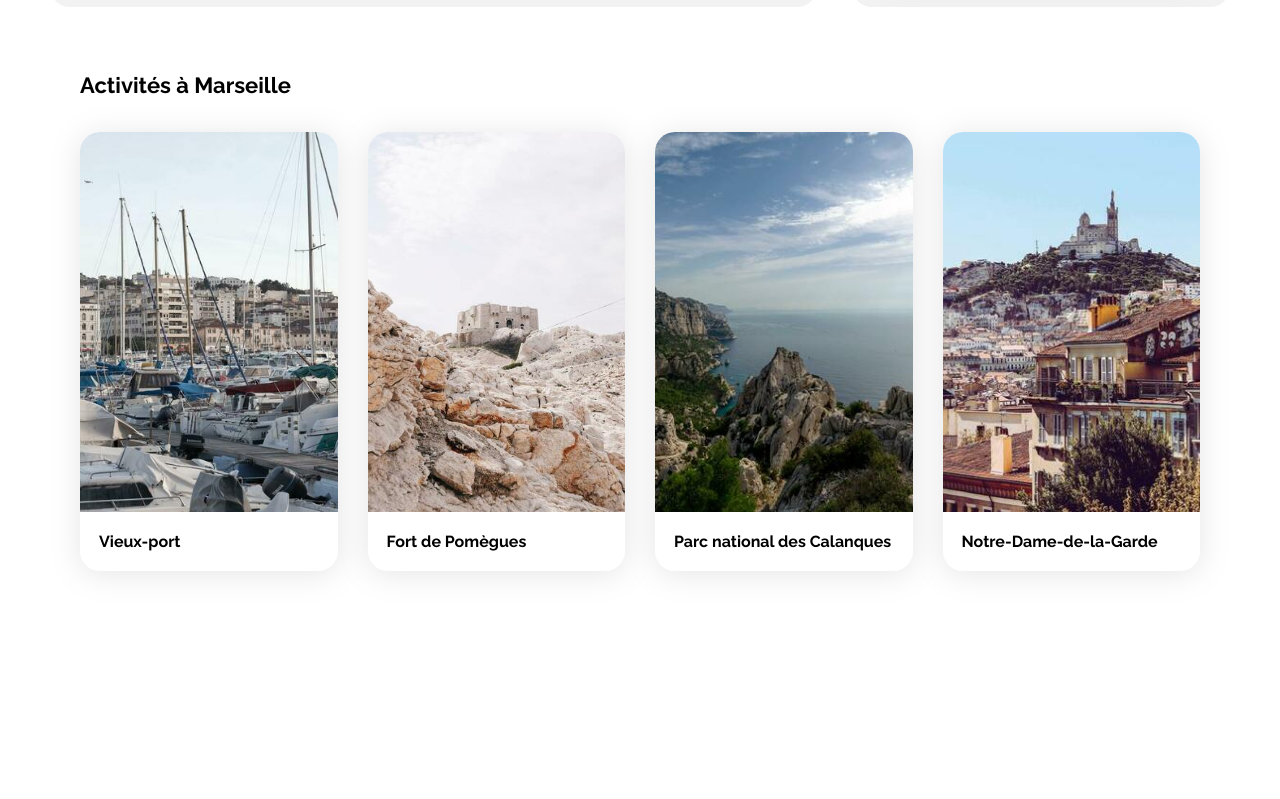
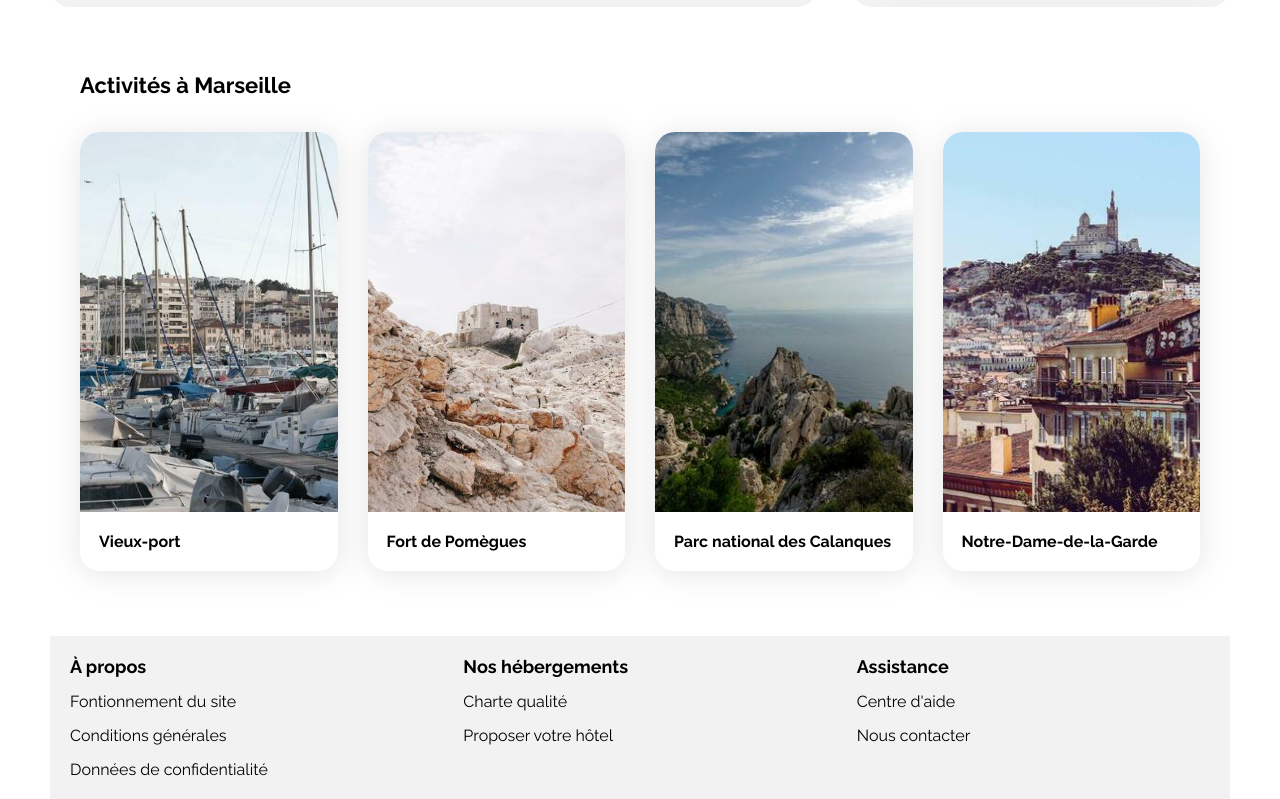
Before and after one commit to Mathieu-Poclet/OpenClassroomsProjet2, a plain HTML site: page index.html in a window 1280 px wide. Shown: the part 1032-1831 px from the top of the page. Before the commit the page ends 1668 px from the top, so only its background shows below. Drawn offline with Linux system fonts and the light colour scheme.

Commit message:
Intégration de la partie footer

```diff
--- a/css/style.css
+++ b/css/style.css
@@ -383,6 +383,29 @@ h1 {
 
 /********Fin Activités********/
 
+
+/**********footer************/
+
+.footer-list {
+    display: flex;
+    background-color: var(--main-bg-color);
+}
+
+.footer-list div {
+    width: 33.33%;
+    padding: 20px;
+}
+
+.footer-list li {
+    margin-top: 15px;
+}
+
+.footer-list li:hover {
+    color: var(--main-color);
+}
+
+/*******Fin Footer*********/
+
 /* Le code ci-dessous correspond à la version responsive uniquement */
 
 /****** Media queries ***********/
--- a/index.html
+++ b/index.html
@@ -270,7 +270,32 @@
                 </div>
             </section>
         </main>
-        <footer></footer>
+        <footer>
+            <div class="footer-list">
+                <div class="a-propos">
+                    <h2 class="title-base-h2">À propos</h2>
+                    <ul>
+                        <li><a href="#">Fontionnement du site</a></li>
+                        <li><a href="#">Conditions générales</a></li>
+                        <li><a href="#">Données de confidentialité</a></li>
+                    </ul>
+                </div>
+                <div class="nos-hebergements">
+                    <h2 class="title-base-h2">Nos hébergements</h2>
+                    <ul>
+                        <li><a href="#">Charte qualité</a></li>
+                        <li><a href="#">Proposer votre hôtel</a></li>
+                    </ul>
+                </div>
+                <div class="assistance">
+                    <h2 class="title-base-h2">Assistance</h2>
+                    <ul>
+                        <li><a href="#">Centre d'aide</a></li>
+                        <li><a href="#">Nous contacter</a></li>
+                    </ul>
+                </div>
+            </div>
+        </footer>
     </div>
 </body>
 
```
